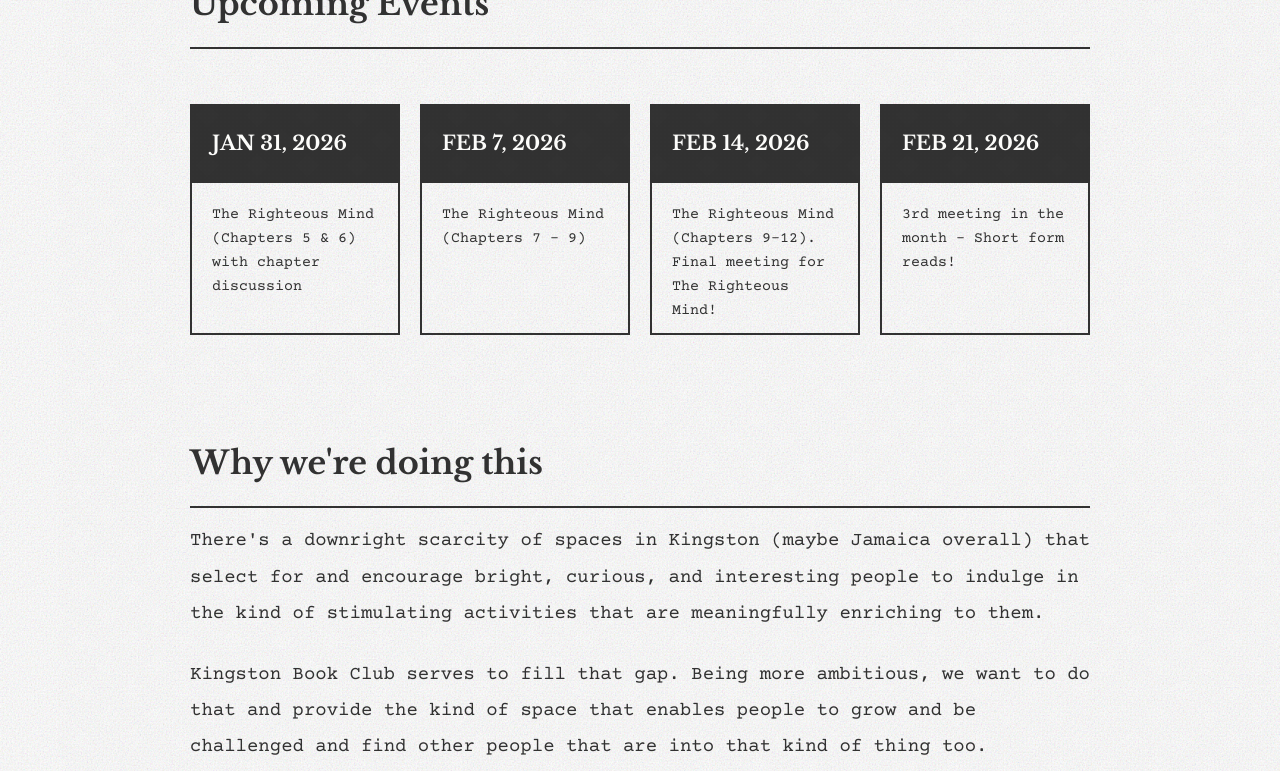
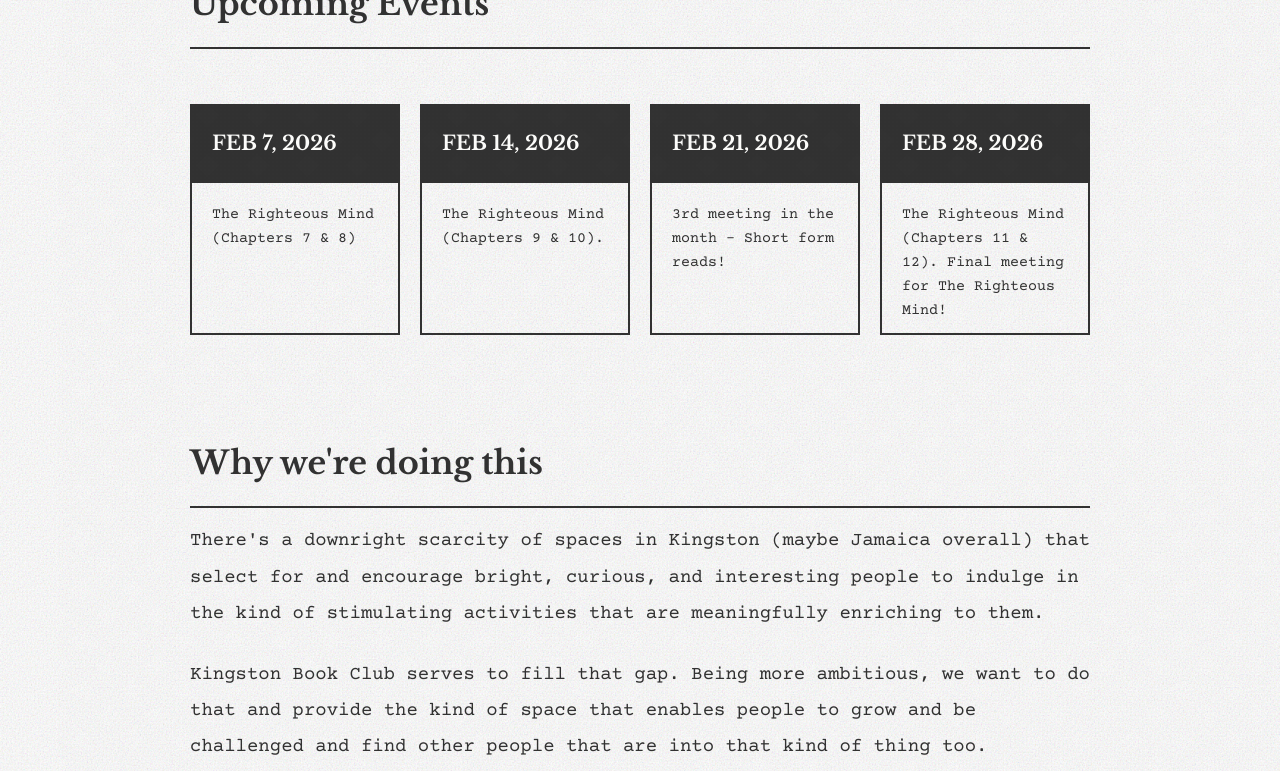
Before and after one commit to kingstonbookclub/kingstonbookclub.github.io, a Jekyll site: the page built from index.html, in a window 1280 px wide and 900 px high, scrolled down 2961 px, cut to the strip 129-900 px from the top of the window. Built offline with Jekyll 4.4.1, drawn with Linux system fonts in a browser that asks for light colours; some of the changed text lies outside the part shown.

Commit message:
Updates for Meeting #4

```diff
--- a/_data/events.yml
+++ b/_data/events.yml
@@ -1,14 +1,14 @@
 # Upcoming Events
 events:
 
-  - date: "JAN 31, 2026"
-    description: "The Righteous Mind (Chapters 5 & 6) with chapter discussion"
-
   - date: "FEB 7, 2026"
-    description: "The Righteous Mind (Chapters 7 - 9)"
+    description: "The Righteous Mind (Chapters 7 & 8)"
 
   - date: "FEB 14, 2026"
-    description: "The Righteous Mind (Chapters 9-12). Final meeting for The Righteous Mind!"
+    description: "The Righteous Mind (Chapters 9 & 10)."
 
   - date: "FEB 21, 2026"
     description: "3rd meeting in the month - Short form reads!"
+
+  - date: "FEB 28, 2026"
+    description: "The Righteous Mind (Chapters 11 & 12). Final meeting for The Righteous Mind!"
```
Also changed, not shown: _data/previous-meetings.yml (+12 -11 lines), _posts/2026-01-31-meeting-recap-january-31.md (added, +26 -0 lines).
